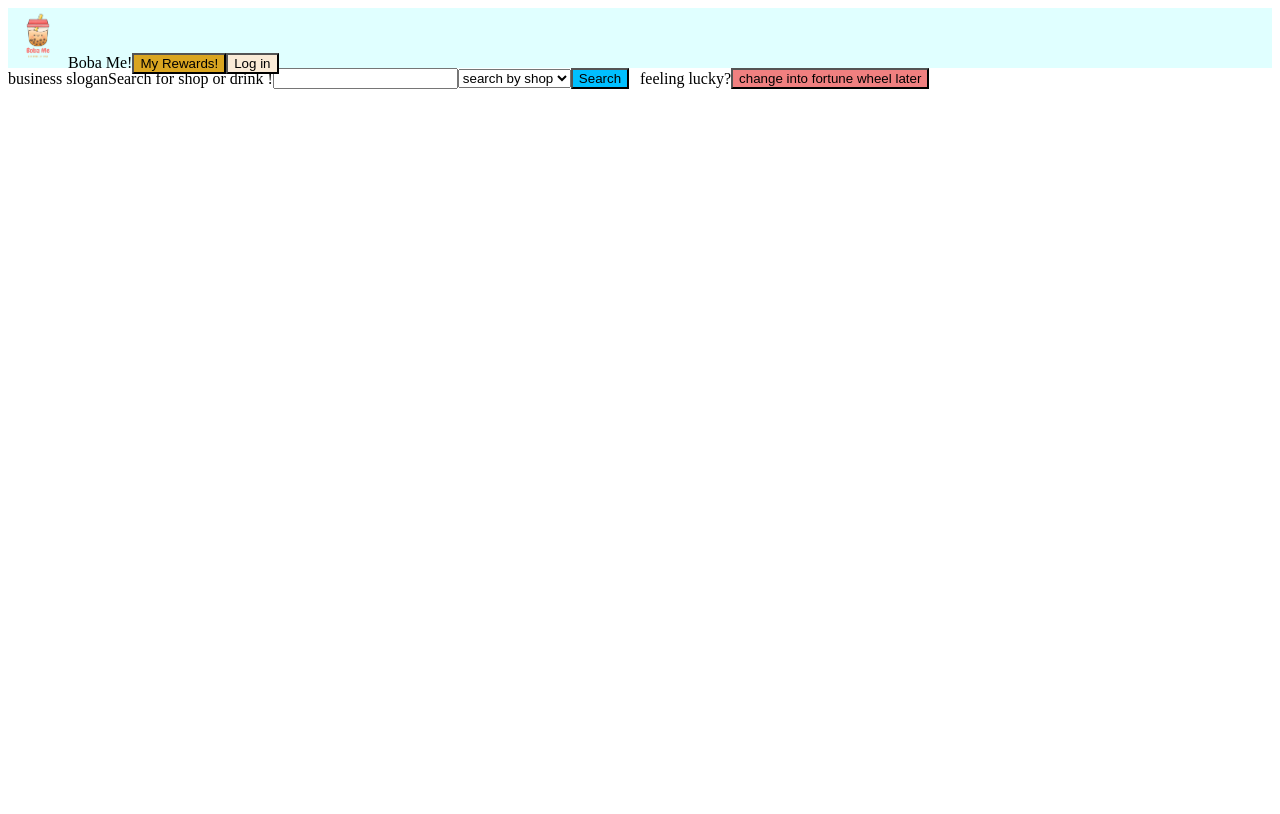
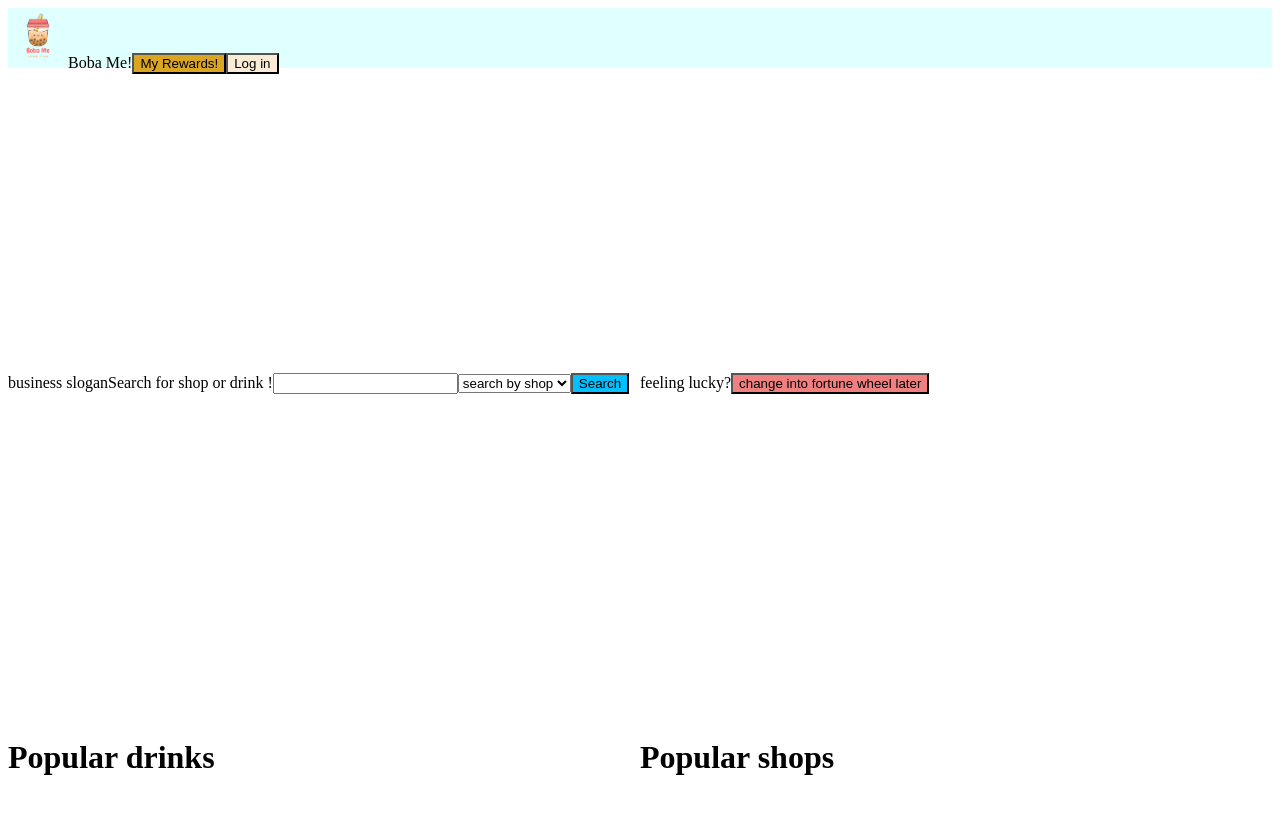
Before and after one commit to SENG2021-Boba-Engineers/Project, a React (Create React App) app in the folder SourceCode_and_Documentation/boba-me/: page / in a window 1280 px wide. Shown: the top 814 px of the page. Built offline with nearby package versions, Linux system fonts and the light colour scheme.

Commit message:
added css for body div

```diff
--- a/SourceCode_and_Documentation/boba-me/src/App.js
+++ b/SourceCode_and_Documentation/boba-me/src/App.js
@@ -14,6 +14,9 @@ function App() {
         landing     => the landing screen when someone visit include left & right
         left        => the left hand side of the landing, including : search bar/ filer/ search button / business slogan
         right       => the right hand side of the landing, including : randomiser
+        bottom      => the bottom half of the homepage, including drinks and shops
+        drinks      => contains drinks profiles
+        shops       => contains shops profiles
       */}
       <div className="top_banner">
         <img
@@ -48,6 +51,19 @@ function App() {
           </div>
         </div>
 
+        <div className = "bottom">
+
+          <div className = "drink">
+            <Header title="Popular drinks"/>
+          </div>
+
+          <div className = "shop">
+            <Header title="Popular shops"/>
+          </div>
+
+
+        </div>
+
       </div>
     </div>
   )
--- a/SourceCode_and_Documentation/boba-me/src/index.css
+++ b/SourceCode_and_Documentation/boba-me/src/index.css
@@ -7,7 +7,6 @@
 .body{
     align-items: center;
     width: 100%;
-    height: 450px;
 }
 
 .left{
@@ -15,8 +14,9 @@
     text-align: center;
     align-items: center;
     margin-bottom: 20px;
-    float: left;
+    float: center;
     width: 50%;
+    height: 650px;
 }
 
 .right{
@@ -24,6 +24,35 @@
     text-align: center;
     align-items: center;
     margin-bottom: 20px;
-    float: right;
+    float: center;
+    width: 50%;
+    height: 650px;
+}
+
+.landing{
+    display: flex;
+    align-items: center;
+    text-align: center;
+    width: 100%;
+    height:650px;
+}
+
+.bottom{
+    display: flex;
+    width: 100%;
+    height:650px;
+}
+
+.drink{
+    display: flex;
+    text-align: left;
+    float: center;
     width: 50%;
 }
+
+.shop{
+    display: flex;
+    text-align: left;
+    float: center;
+    width: 50%;
+}
```
Also changed, not shown: SourceCode_and_Documentation/boba-me/src/components/Profile.js (added).
